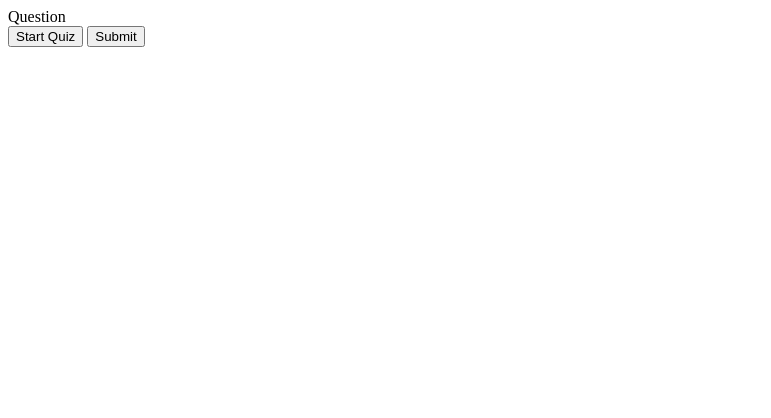
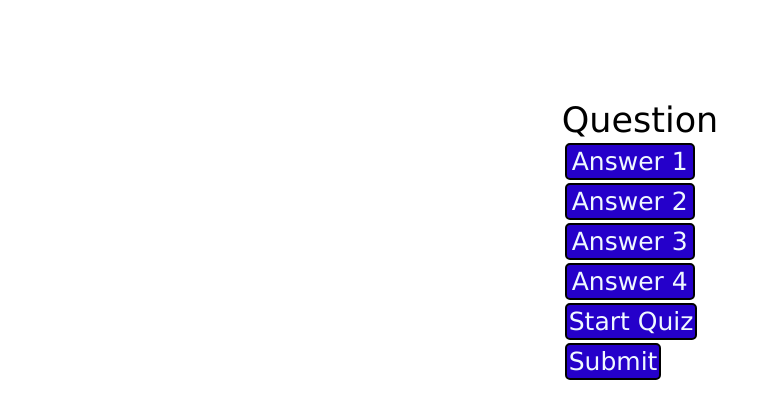
Before and after one commit to Jbobrick12/coding-quiz, a plain HTML site: page index.html in a window 1280 px wide. Shown: the whole page, without its empty margins (0-771 px from the left). Drawn offline with Linux system fonts and the light colour scheme.

Commit message:
Added CSS styling for buttons and containers

```diff
--- a/assets/style.css
+++ b/assets/style.css
@@ -0,0 +1,35 @@
+* {
+    font-family: 'Lucida Sans', 'Lucida Sans Regular', 'Lucida Grande', 'Lucida Sans Unicode', Geneva, Verdana, sans-serif;
+    font-size: 25px;
+}
+/* Orienting the question and answers */
+body {
+    padding: 0;
+    margin: 0;
+    display: flex;
+    justify-content: center;
+}
+/* Styling the answer buttons */
+button {
+    background-color: rgb(37, 0, 202);
+    color: aliceblue;
+    border: 2px solid black;
+    border-radius: 5px;
+    padding: 2px;
+    display: grid;
+    margin: 3px;
+}
+
+.container {
+    max-width: 75%;
+}
+
+.question-container {
+    font-size: 35px;
+    margin-top: 100px;
+}
+
+.answers {
+    padding-left: 5px;
+    padding-right: 5px;
+}
--- a/index.html
+++ b/index.html
@@ -9,14 +9,19 @@
   </head>
 
   <body>
-    <div id="container">
-      <div id="question-container" class="hide">Question</div>
-      <div id="answer-container"></div>
+    <main id="container">
+      <div id="question-container" class="question-container hide">Question</div>
+      <div id="answer-container" class="answer-container">
+        <button class="answers">Answer 1</button>
+        <button class="answers">Answer 2</button>
+        <button class="answers">Answer 3</button>
+        <button class="answers">Answer 4</button>
+      </div>
       <div class="quiz-buttons">
         <button id="start-button" class="start-button">Start Quiz</button>
-        <button id="submit-button" class="submit-button">Submit</button>
+        <button id="submit-button" class="submit-button hide">Submit</button>
       </div>
-    </div>
+    </main>
     <script src="assets/script.js"></script>
   </body>
 </html>
```
